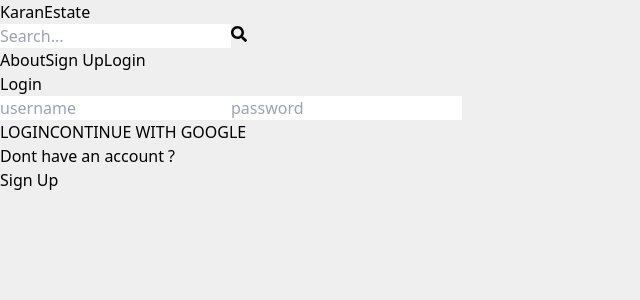
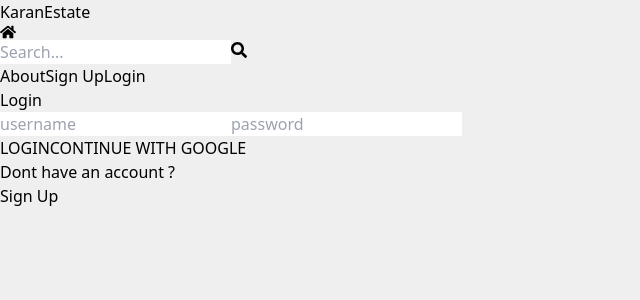
Before and after one commit to Karan1962/Mern-Real-Estate, a React (Vite) app in the folder FrontEnd/: page /Login in a window 1280 px wide. Shown: the top 300 px of the page, without its empty margins (0-640 px from the left). Built offline with nearby package versions, Linux system fonts and the light colour scheme.

Commit message:
navbar edit

```diff
--- a/FrontEnd/src/Components/Navbar.jsx
+++ b/FrontEnd/src/Components/Navbar.jsx
@@ -2,6 +2,7 @@ import React, { useEffect, useState } from "react";
 import { FaSearch } from "react-icons/fa";
 import { Link, useNavigate } from "react-router-dom";
 import { useSelector } from "react-redux";
+import { FaHome } from "react-icons/fa";
 
 const Navbar = () => {
   const navigate = useNavigate();
@@ -25,9 +26,14 @@ const Navbar = () => {
   return (
     <header className="bg-slate-200 shadow-sm shadow-slate-400 fixed w-full max-h-[75px] z-30">
       <nav className="flex px-3 justify-between items-center max-w-6xl m-auto h-[10vh]">
-        <div className="font-bold text-lg text-slate-700 sm:text-2xl">
+        <div className="font-bold text-lg text-slate-700 sm:text-2xl max-sm:hidden">
           <Link to="/">
             <span className="text-neutral-400 ">Karan</span>Estate
+          </Link>
+        </div>
+        <div className=" sm:hidden">
+          <Link to="/">
+            <FaHome/>
           </Link>
         </div>
 
```
